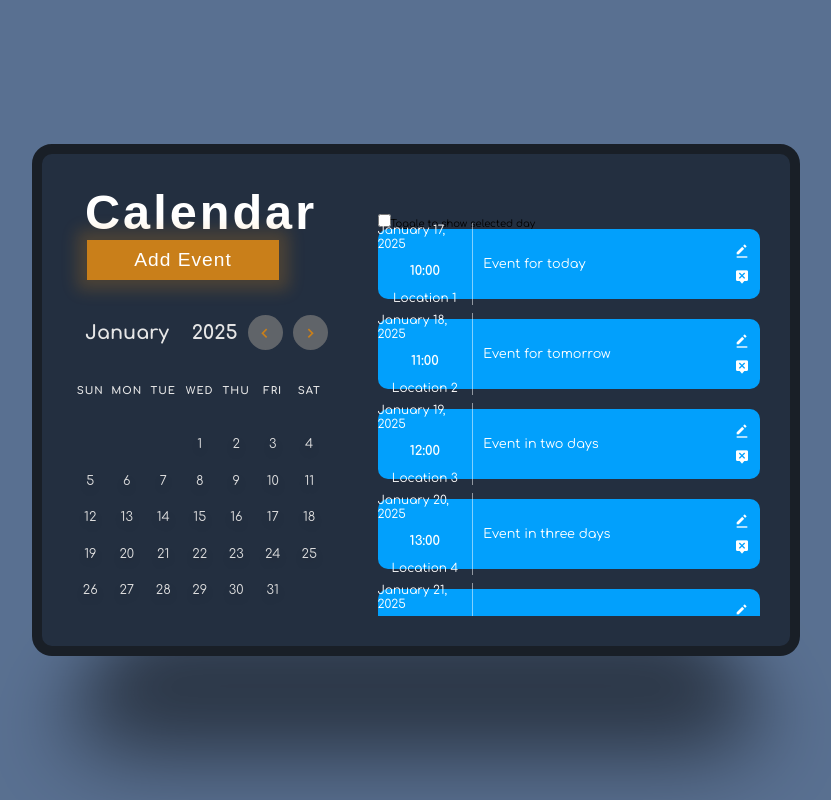
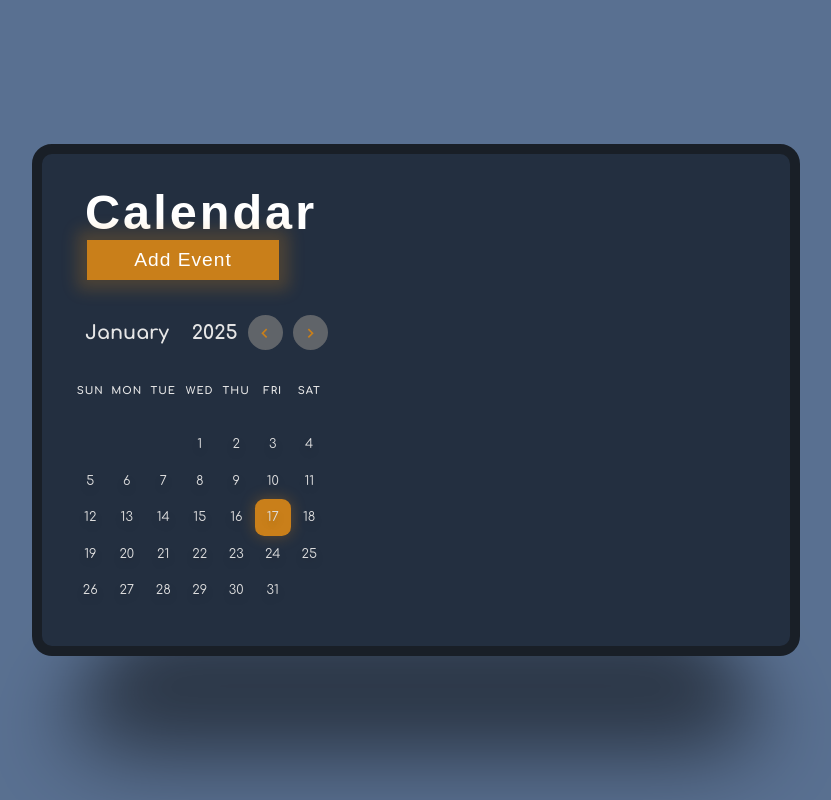
Before and after one commit to ZevWepster/calendarApp, a React (Vite) app: page / in a window 1280 px wide. Shown: the whole page, without its empty margins (224-1055 px from the left). Built offline with nearby package versions, Linux system fonts and the light colour scheme.

Commit message:
added functionality to days selction

```diff
--- a/src/components/CalendarApp.jsx
+++ b/src/components/CalendarApp.jsx
@@ -24,67 +24,10 @@ const CalendarApp = () => {
   // Event modal state variables
   const [selectedDate, setSelectedDate] = useState(currentDate);
   const [showEventPopup, setShowEventPopup] = useState(false);
-  const [events, setEvents] = useState([
-    {
-      id: 1,
-      date: new Date(
-        currentDate.getFullYear(),
-        currentDate.getMonth(),
-        currentDate.getDate()
-      ),
-      time: "10:00",
-      text: "Event for today",
-      location: "Location 1",
-    },
-    {
-      id: 2,
-      date: new Date(
-        currentDate.getFullYear(),
-        currentDate.getMonth(),
-        currentDate.getDate() + 1
-      ),
-      time: "11:00",
-      text: "Event for tomorrow",
-      location: "Location 2",
-    },
-    {
-      id: 3,
-      date: new Date(
-        currentDate.getFullYear(),
-        currentDate.getMonth(),
-        currentDate.getDate() + 2
-      ),
-      time: "12:00",
-      text: "Event in two days",
-      location: "Location 3",
-    },
-    {
-      id: 4,
-      date: new Date(
-        currentDate.getFullYear(),
-        currentDate.getMonth(),
-        currentDate.getDate() + 3
-      ),
-      time: "13:00",
-      text: "Event in three days",
-      location: "Location 4",
-    },
-    {
-      id: 5,
-      date: new Date(
-        currentDate.getFullYear(),
-        currentDate.getMonth(),
-        currentDate.getDate() + 4
-      ),
-      time: "14:00",
-      text: "Event in four days",
-      location: "Location 5",
-    },
-  ]);
+  const [events, setEvents] = useState([]);
   const [eventTime, setEventTime] = useState({ hours: "00", minutes: "00" });
   const [eventText, setEventText] = useState("");
   const [eventLocation, setEventLocation] = useState(""); // New state for location
-  const [showAllEvents, setShowAllEvents] = useState(true); // New state for showing all events or selected day events
 
   const [editingEvent, setEditingEvent] = useState(null);
 
@@ -109,11 +52,7 @@ const CalendarApp = () => {
   const handleAddEventClick = () => {
     setShowEventPopup(true);
     setSelectedDate(currentDate);
-    const now = new Date();
-    setEventTime({
-      hours: now.getHours().toString().padStart(2, "0"),
-      minutes: now.getMinutes().toString().padStart(2, "0"),
-    });
+    setEventTime({ hours: "00", minutes: "00" });
     setEventText("");
     setEventLocation(""); // Reset location
     setEditingEvent(null);
@@ -184,7 +123,6 @@ const CalendarApp = () => {
         <button className="add-event-btn" onClick={handleAddEventClick}>
           Add Event
         </button>
-
         <div className="navigate-date">
           <h2 className="month">{monthsOfYear[currentMonth]}</h2>
           <h2 className="year">{currentYear}</h2>
@@ -203,61 +141,23 @@ const CalendarApp = () => {
           {[...Array(firstDayOfMonth).keys()].map((_, index) => (
             <span key={`empty-${index}`} />
           ))}
-          {[...Array(daysInMonth).keys()].map((day) => {
-            const dayDate = new Date(currentYear, currentMonth, day + 1);
-            const isSelectedDay =
-              selectedDate.getDate() === day + 1 &&
-              selectedDate.getMonth() === currentMonth &&
-              selectedDate.getFullYear() === currentYear;
-            const isToday =
+          {[...Array(daysInMonth).keys()].map((day) => (
+            <span
+              key={day + 1}
+              className={
                 day + 1 === currentDate.getDate() &&
                 currentMonth === currentDate.getMonth() &&
-              currentYear === currentDate.getFullYear();
-            const hasEvent = events.some(
-              (event) =>
-                new Date(event.date).toDateString() === dayDate.toDateString()
-            );
-
-            let dayClass = "";
-            if (isToday && isSelectedDay) {
-              dayClass = "selected-today";
-            } else if (isToday) {
-              dayClass = "current-day";
-            } else if (isSelectedDay) {
-              dayClass = "selected-day";
-            } else if (hasEvent) {
-              dayClass = "event-day";
+                currentYear === currentDate.getFullYear()
+                  ? "current-day"
+                  : ""
               }
-
-            return (
-              <span
-                key={day + 1}
-                className={dayClass}
-                onClick={() => setSelectedDate(dayDate)}
             >
               {day + 1}
             </span>
-            );
-          })}
+          ))}
         </div>
       </div>
-
       <div className="events">
-        <div className="toggle-container">
-          <label className="switch">
-            <input
-              type="checkbox"
-              checked={!showAllEvents}
-              onChange={() => setShowAllEvents(!showAllEvents)}
-            />
-            <span className="slider round"></span>
-          </label>
-          <span>
-            {showAllEvents
-              ? "Toggle to show selected day"
-              : "Toggle to show all events"}
-          </span>
-        </div>
         {showEventPopup && (
           <div className="event-popup">
             <div className="time-input">
@@ -326,14 +226,7 @@ const CalendarApp = () => {
           </div>
         )}
 
-        {events
-          .filter((event) =>
-            showAllEvents
-              ? true
-              : new Date(event.date).toDateString() ===
-                selectedDate.toDateString()
-          )
-          .map((event, index) => (
+        {events.map((event, index) => (
           <div className="event" key={index}>
             <div className="event-date-wrapper">
               <div className="event-date">{`${
```
Lines whose indentation alone changed are shown as unchanged.
